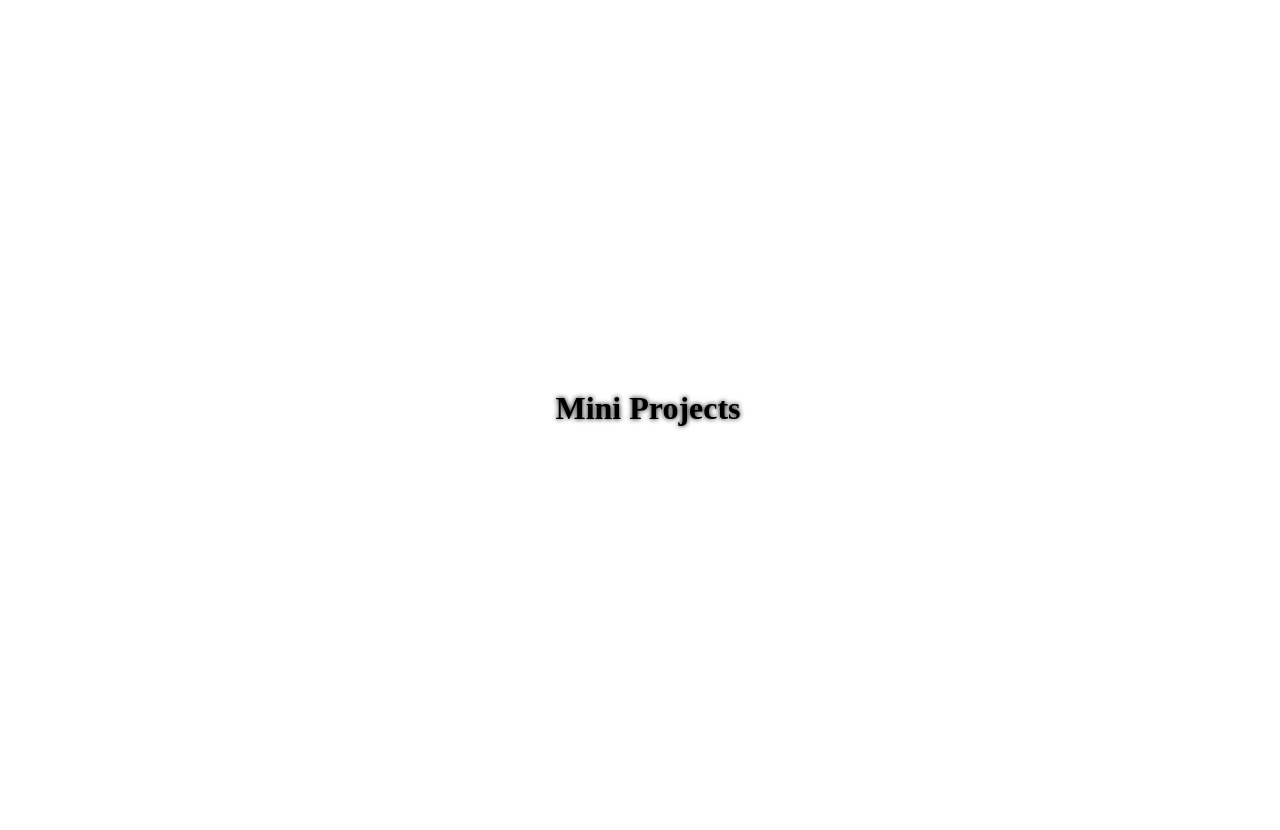
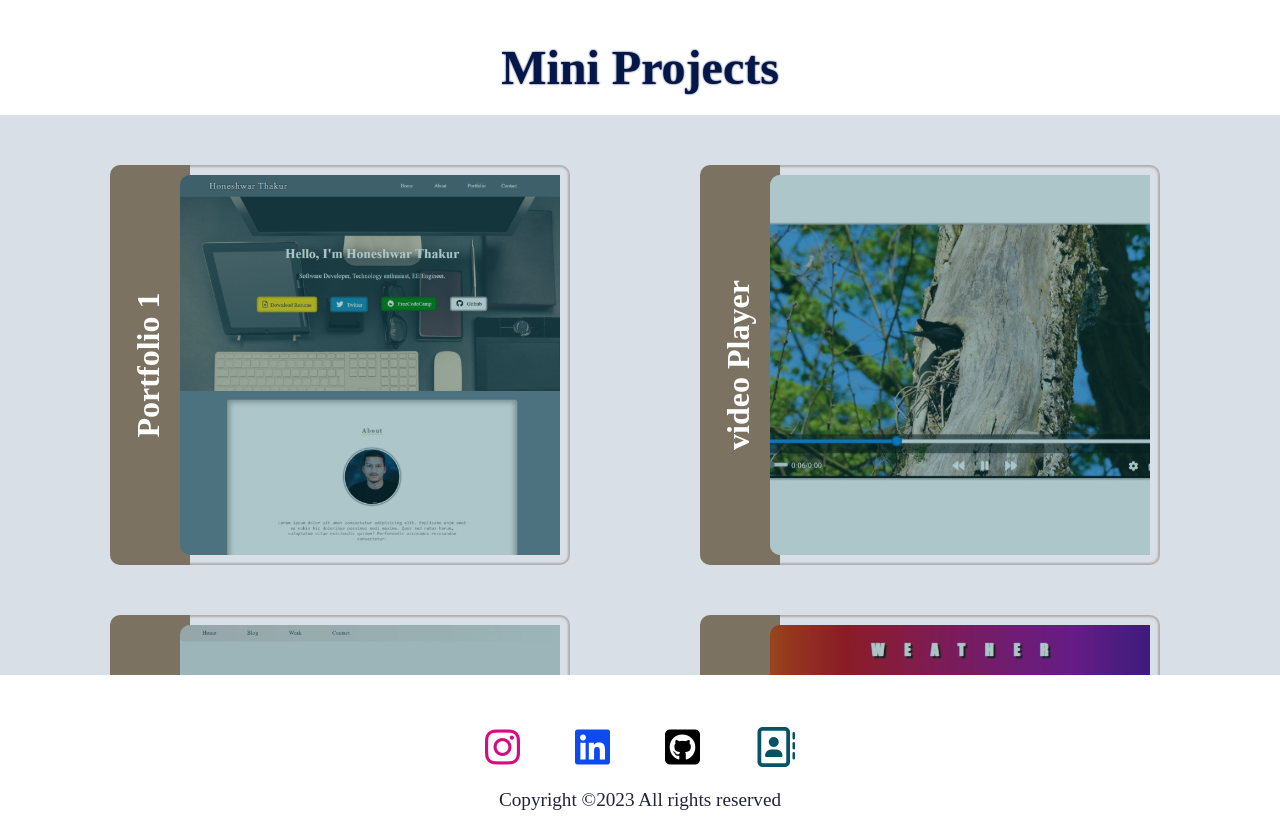
Before and after one commit to Honeshwar/mini-projects, a plain HTML site: page index.html in a window 1280 px wide. Drawn offline with Linux system fonts and the light colour scheme.

Commit message:
projects showcase html page created

```diff
--- a/index.html
+++ b/index.html
@@ -5,22 +5,87 @@
     <meta http-equiv="X-UA-Compatible" content="IE=edge">
     <meta name="viewport" content="width=device-width, initial-scale=1.0">
     <title>Mini Projects</title>
-    <style>
-        div{
-            width: 100vw;
-            height: 100vh;
-            display: flex;
-            justify-content: center;
-            align-items: center;
-        }
-        h1{
-            text-shadow: 0 0 5px ;
-        }
-    </style>
+    <script src="https://kit.fontawesome.com/f595980e36.js" crossorigin="anonymous"></script>
+    <link rel="stylesheet" href="style.css">
 </head>
 <body>
-    <div>
+    <div id="heading">
         <h1>Mini Projects</h1>
     </div>
+
+    <section id="projects">
+        <article class="project-item" >
+            <div class="project-image" id="project-image1">
+                <div class="project-image-wrapper-container" title="click Me to see project in new tab" data-project-link="https://honeshwar.github.io/mini-projects/portfolio/""></div>
+            </div>
+            <div class="project-details">
+                <h2 class="project-heading">Portfolio 1</h2>
+            </div>
+        </article>
+        <article class="project-item" >
+            <div class="project-image" id="project-image2">
+                <div class="project-image-wrapper-container" title="click Me to see project in new tab"  data-project-link="https://honeshwar.github.io/mini-projects/video%20player/"></div>
+            </div>
+            <div class="project-details">
+                <h2 class="project-heading">video Player</h2>
+               </div>
+        </article>
+        <article class="project-item" >
+            <div class="project-image" id="project-image3" >
+                <div class="project-image-wrapper-container" title="click Me to see project in new tab" data-project-link="https://honeshwar.github.io/mini-projects/Portfolio2/pages"></div>
+            </div>
+            <div class="project-details">
+                <h2 class="project-heading">Portfolio 2</h2>
+            </div>
+        </article>
+        <article class="project-item" >
+            <div class="project-image" id="project-image4">
+                <div class="project-image-wrapper-container" title="click Me to see project in new tab" data-project-link="https://honeshwar.github.io/mini-projects/weather/"></div>
+            </div>
+            <div class="project-details">
+                <h2 class="project-heading">Weather</h2>
+            </div>
+        </article>
+
+    </section>
+
+    <footer id="footer">
+        <nav id="footer-navigation">
+            <ul id="footer-navigation-list">
+                <li class="footer-navigation-item">
+                    <a target="_blank" href="https://www.instagram.com" class="footer-navigation-item-link ">
+                        <i class="fa fa-instagram pink"></i>
+                    </a>
+                </li>
+                <li class="footer-navigation-item"><a target="_blank" href="https://www.linkedin.com/in/honeshwar-996374240" class="footer-navigation-item-link">
+                    <i class="fa fa-linkedin-square blue"></i>
+                </a></li>
+                <li class="footer-navigation-item">
+                    <a target="_blank" href="https://github.com/honeshwar" class="footer-navigation-item-link">
+                    <i class="fa fa-github-square black"></i>
+                </a></li>
+                <li class="footer-navigation-item"><a target="_blank" href="mailto:st566654@gmail.com?subject=About Portoflio&body=" class="footer-navigation-item-link">
+                    <i class="fa fa-address-book-o phone"></i>
+                </a></li>
+            </ul>
+        </nav>
+        <p id="copyright">Copyright &copy;2023 All rights reserved </p>
+    </footer>
+
+    <script>
+        //fetch all element form dom
+        const projects = document.getElementsByClassName('project-image-wrapper-container');
+
+        for (const element of projects) {
+            element.onclick=function (e) {
+                console.log(e.target,e);
+                const projectLink = e.target.dataset.projectLink;
+                console.log(projectLink);
+                // location.href=projectLink;
+                // to open link in new tab  window.open(URL,target);//by default target = _blank
+                window.open(projectLink,'_blank');
+            }
+        }
+    </script>
 </body>
 </html>
--- /dev/null
+++ b/style.css
@@ -0,0 +1,305 @@
+/* //reset all element */
+*{
+    padding: 0;
+    margin: 0%;
+    box-sizing: border-box;
+
+}
+body{
+    /* background-image: url('./assets/image/web-design-2038872.jpg'); */
+    background-repeat: no-repeat;
+    background-size: cover;
+    background-position: center;
+
+    width: 100%;
+    height: 100%;
+
+}
+#heading{
+    width: 100%;
+    height: 10%;
+    display: flex;
+    justify-content: center;
+    align-items: center;
+    background-color: transparent;
+}
+#heading h1{
+    text-shadow: 0 0 2px ;
+    padding: 40px 20px 20px;
+    font-size: 3rem;
+    color: #051749;
+}
+
+#projects{
+    background-color: rgb(216, 223, 230);
+    width: 100%;
+    height: 70vh;
+    display: flex;
+    justify-content: space-around;
+    align-items: center;
+    flex-wrap: wrap;
+    /* border-top:  3px solid gray; */
+    /* box-shadow:  0 -2px 1px 1px rgb(17, 27, 17); */
+
+    padding: 50px;
+    overflow-y: auto;
+    position: relative;
+    z-index: 2;
+}
+.project-item{
+    width:400px;
+    height:400px;
+    padding: 10px;
+    margin-bottom: 50px;
+    margin-left: 50px;
+
+    border-radius: 10px;
+    box-shadow: inset 0 0 2px 2px rgb(176, 172, 172);
+
+    position: relative;
+    z-index: 2;
+}
+.project-image{
+    width:100%;
+    height:100%;
+    /* background-image: url('https://cdn.pixabay.com/photo/2023/05/27/11/03/woman-8021288__340.jpg'); */
+    background-repeat: no-repeat;
+    background-size: cover;
+    background-position: center;
+     /* border: solid; */
+     position: relative;
+    z-index: 2;
+
+    border-top-left-radius: 10px;
+    border-bottom-left-radius: 10px;
+
+    /* transform: rotateY(50deg) rotateX(56deg); */
+
+}
+.project-image-wrapper-container{
+    width: 100%;
+    height: 100%;
+    background-color: rgba(6, 85, 94, 0.335);
+    border-top-left-radius: 10px;
+    border-bottom-left-radius: 10px;
+}
+.project-image-wrapper-container:hover{
+    background-color: transparent;
+    transform: scale(1.3);
+
+    transition: all 1s ease-in-out;
+}
+.project-image:hover{
+    transform: scale(1.2) translateX(-23px);
+    border-radius: 10px;
+    z-index: 2;
+    transition: all 3s ease-in-out .7s;
+    box-shadow:inset 0 0 0px 2px rgb(199, 194, 194);
+}
+
+.project-details{
+    margin: auto;
+    width:100%;
+    height:20%;
+    /* display: flex;
+    flex-direction: column;
+    justify-content: space-between; */
+    /* border: solid; */
+    color: rgb(255, 255, 255);
+    position: absolute;
+    /* top: 0;
+    left: -15%; */
+    top: 40%;
+    left:-55%;
+    padding: 10px;
+    z-index: 0;
+
+    transform: rotateZ(-90deg);
+    border-top-left-radius: 10px;
+    border-top-right-radius: 10px;
+    background-color: rgb(123, 114, 97);
+
+
+}
+/* .project-details:hover{
+    transform: rotateZ(0deg);
+    z-index: 3;
+    left: 0;
+    justify-content: space-evenly;
+    transition: all .3S ease-in;
+    background-color: rgb(123, 114, 97);
+    border-radius: 10PX;
+} */
+.project-heading{
+    padding: 10px;
+    font-size: 2rem;
+    text-align: center;
+}
+.project-about{
+    /* padding: 0px zz0px ; */
+    /* text-align: justify; */
+    text-align: center;
+    font-size: 1.4rem;
+}
+
+#project-image1{
+    background-image: url('./assets/image/portfolio1.jpeg');
+    background-position: top;
+
+
+}
+#project-image2{
+    background-image: url('./assets/image/video\ player.jpeg');
+
+}
+#project-image3{
+    background-image: url('./assets/image/portfolio2.jpeg');
+    background-position: top;
+
+
+}
+#project-image4{
+    background-image: url('./assets/image/weather.jpeg');
+
+}
+
+/* footer */
+footer{
+background-color: transparent;
+text-align: center;
+padding: 20px;
+/* border: solid; */
+}
+#footer-navigation{
+width:400px;
+margin:0 auto;
+padding: 20px 0 7px;
+}
+#footer-navigation-list{
+list-style: none;
+display: flex;
+justify-content: space-evenly;
+}
+.footer-navigation-item{
+padding: 10px;
+}
+.footer-navigation-item-link{
+text-decoration: none;
+font-size: 2.5rem;
+}
+.footer-navigation-item-link i:hover{
+transform: scale(1.5);
+border-bottom: 1px solid ;
+transition: transform 2s  0s ease-in-out,border-bottom 3s ease-in-out;
+
+}
+
+#copyright{
+font-family: 'Heebo';
+font-style: normal;
+font-weight: 400;
+font-size: 1.2em;
+line-height: 21px;
+/* identical to box height */
+
+text-align: center;
+
+/* Dark */
+
+color: #21243D;
+}
+
+.pink{color: #d40c81;}
+.blue{color: #0d4af1;}
+.black{color:black}
+.phone{color:#055364}
+
+
+
+#projects::-webkit-scrollbar{
+width: 12px;
+background-color: #051749;
+
+}
+#projects::-webkit-scrollbar-track{
+    width: 10px;
+    background-color: #c8cee0;
+    border-radius:10px ;
+}
+#projects::-webkit-scrollbar-thumb{
+    width: 10px;
+    background-color: #031754;
+    border-radius:10px ;
+}
+#projects::-webkit-scrollbar-button{
+    width: 10px;
+    background-color: #b5b7bd;
+    border-radius:2px ;display: none;
+
+}
+
+
+
+@media screen and (max-width:400px) {
+
+
+    #heading h1{
+        font-size: 2rem;
+    }
+
+
+    #projects{
+        padding: 10px;
+    }
+    .project-item{
+        width: 100%;
+        /* border: solid black; */
+    }
+    .project-details{
+        width: 400px;
+        left: -70%;
+    }
+    .project-heading{
+        font-size: 1.5rem;
+    }
+
+    .project-image-wrapper-container:hover{
+        background-color: transparent;
+        transform: scale(1.1);
+
+        transition: all 1s ease-in-out;
+    }
+    .project-image:hover{
+        transform: scale(1.1) translateX(-23px);
+        border-radius: 10px;
+        z-index: 2;
+        transition: all 3s ease-in-out .7s;
+        box-shadow:inset 0 0 0px 2px rgb(199, 194, 194);
+    }
+
+    /* footer */
+    footer{
+        padding: 10px;
+    }
+    #footer-navigation{
+        width:200px;
+        margin:0 auto;
+        padding: 20px 0 7px;
+    }
+    .footer-navigation-item-link{
+        text-decoration: none;
+        font-size: 1.5rem;
+        }
+        .footer-navigation-item-link i:hover{
+        transform: scale(1.5);
+        border-bottom: 1px solid ;
+        transition: transform 2s  0s ease-in-out,border-bottom 3s ease-in-out;
+
+        }
+
+        #copyright{
+            font-size: 1em;
+        }
+
+
+}
```
Also changed, not shown: assets/image/portfolio1.jpeg (added), assets/image/portfolio2.jpeg (added), assets/image/upscale AI edit .jpeg (added), assets/image/video player.jpeg (added), assets/image/weather.jpeg (added), 8 other files.
